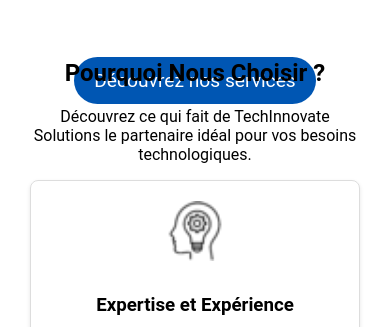
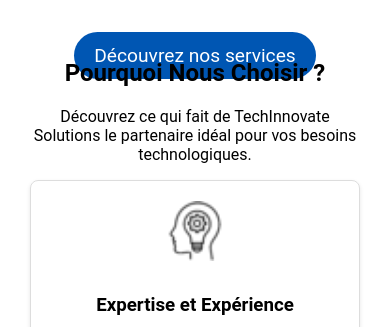
Before and after one commit to greg3337/techinnovate-site, a plain HTML site: page index.html in a window 390 px wide. Shown: the part 773-1100 px from the top of the page. Drawn offline with Linux system fonts and the light colour scheme.

Commit message:
amelioratiin du responsive

```diff
--- a/styles.css
+++ b/styles.css
@@ -497,6 +497,10 @@ footer a:hover {
     padding: 12px 20px;
   }
 
+  #hero .cta-button {
+    margin-top: 15px;
+    margin-bottom: 25px;
+  }
   section {
     padding: 20px 10px;
   }
```
